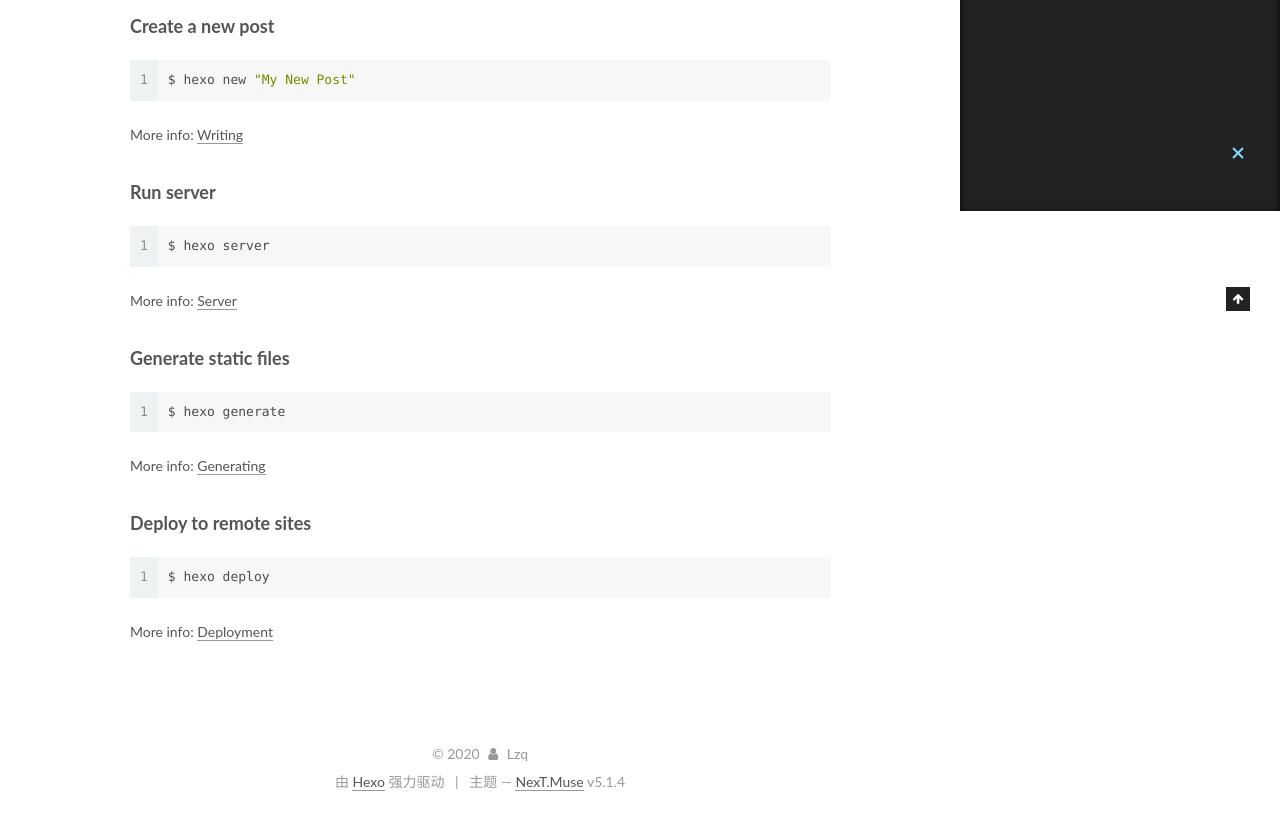
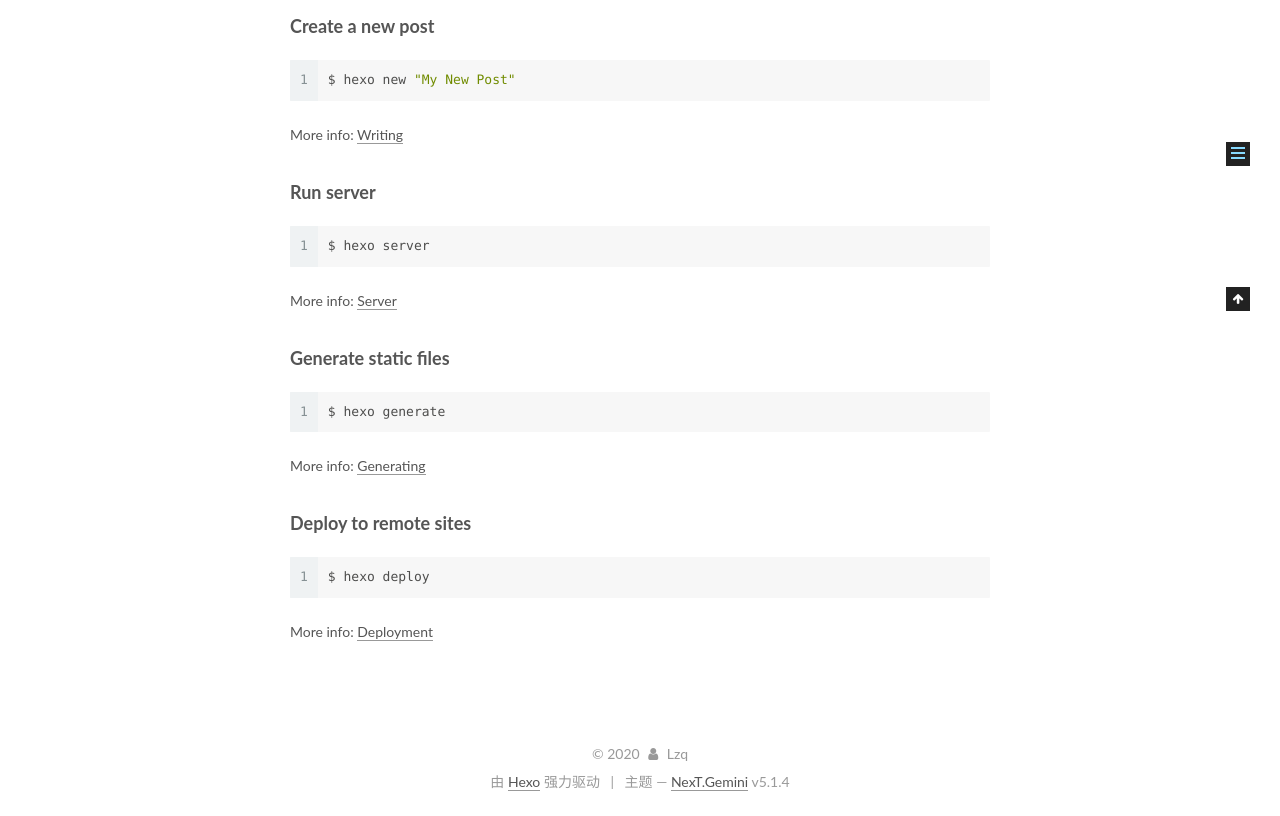
Before and after one commit to Lzqnb/Lzqnb.github.io, a plain HTML site: page 2020/07/28/hello-world/index.html in a window 1280 px wide. Shown: the part 589-1405 px from the top of the page. Drawn offline with Linux system fonts and the light colour scheme.

Commit message:
Site updated: 2020-07-28 19:20:23

```diff
--- a/2020/07/28/hello-world/index.html
+++ b/2020/07/28/hello-world/index.html
@@ -5,7 +5,7 @@
 
 
 
-<html class="theme-next muse use-motion" lang="zh-Hans">
+<html class="theme-next gemini use-motion" lang="zh-Hans">
 <head>
   <meta charset="UTF-8"/>
 <meta http-equiv="X-UA-Compatible" content="IE=edge" />
@@ -96,7 +96,7 @@
   var NexT = window.NexT || {};
   var CONFIG = {
     root: '/',
-    scheme: 'Muse',
+    scheme: 'Gemini',
     version: '5.1.4',
     sidebar: {"position":"left","display":"post","offset":12,"b2t":false,"scrollpercent":false,"onmobile":false},
     fancybox: true,
@@ -536,7 +536,7 @@
 
 
 
-  <div class="theme-info">主题 &mdash; <a class="theme-link" target="_blank" href="https://github.com/iissnan/hexo-theme-next">NexT.Muse</a> v5.1.4</div>
+  <div class="theme-info">主题 &mdash; <a class="theme-link" target="_blank" href="https://github.com/iissnan/hexo-theme-next">NexT.Gemini</a> v5.1.4</div>
 
 
 
@@ -637,6 +637,13 @@
 
 
 
+  <script type="text/javascript" src="/js/src/affix.js?v=5.1.4"></script>
+
+  <script type="text/javascript" src="/js/src/schemes/pisces.js?v=5.1.4"></script>
+
+
+
+
   <script type="text/javascript" src="/js/src/scrollspy.js?v=5.1.4"></script>
 <script type="text/javascript" src="/js/src/post-details.js?v=5.1.4"></script>
 
```
Also changed, not shown: archives/2020/07/index.html (+10 -3 lines), archives/2020/index.html (+10 -3 lines), archives/index.html (+10 -3 lines), categories/index.html (+10 -3 lines), categories/juc/index.html (+10 -3 lines), index.html (+10 -3 lines).
